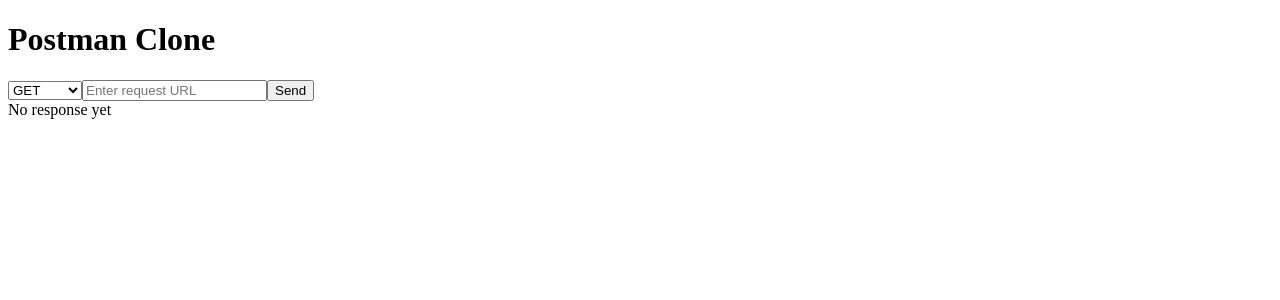
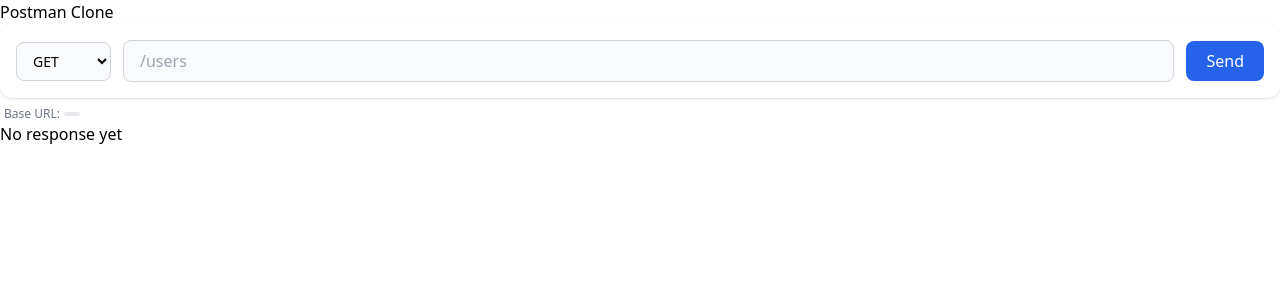
Before and after one commit to NicoleSoltsov/Postman-Clone, a Nuxt app: page / in a window 1280 px wide. Shown: the top 300 px of the page. Built offline with nearby package versions, Linux system fonts and the light colour scheme.

Commit message:
im so lost no clue what im doin

```diff
--- a/components/RequestBar.vue
+++ b/components/RequestBar.vue
@@ -1,68 +1,82 @@
-<!-- components/RequestBar.vue -->
 <template>
-  <div>
-    <select v-model="method">
+  <div class="space-y-2">
+    <div
+      class="flex gap-3 items-center bg-white dark:bg-gray-900 p-4 rounded-xl shadow"
+    >
+      <select
+        v-model="method"
+        class="px-3 py-2 rounded-lg border border-gray-300 dark:border-gray-700 bg-gray-50 dark:bg-gray-800 text-sm"
+      >
         <option v-for="method in methods" :key="method" :value="method">
           {{ method }}
         </option>
       </select>
 
       <input
-      v-model="url"
+        v-model="endpoint"
         type="text"
-      placeholder="Enter request URL"
-      class="url-input"
+        placeholder="/users"
+        class="flex-1 px-4 py-2 rounded-lg border border-gray-300 dark:border-gray-700 bg-gray-50 dark:bg-gray-800 focus:outline-none focus:ring-2 focus:ring-blue-500"
       />
 
-    <button @click="sendRequest" :disabled="loading">
+      <button
+        @click="sendRequest"
+        :disabled="loading"
+        class="px-5 py-2 rounded-lg bg-blue-600 text-white hover:bg-blue-700 disabled:opacity-50 transition"
+      >
         {{ loading ? "Sending..." : "Send" }}
       </button>
+    </div>
+    <p class="text-xs text-gray-500 px-1 flex items-center gap-1">
+      <span>Base URL:</span>
+      <span class="font-mono bg-gray-200 dark:bg-gray-800 px-2 py-0.5 rounded">
+        {{ config.public.backend }}
+      </span>
+    </p>
   </div>
 </template>
 
 <script setup lang="ts">
-const emit = defineEmits(["response"]);
+const config = useRuntimeConfig();
 
-const url = ref("");
-const method = ref("GET");
-const loading = ref(false);
+const emit = defineEmits<{
+  (e: "response", payload: ApiResponse): void;
+}>();
 
-const methods = ["GET", "POST", "PUT", "DELETE", "PATCH"];
+const endpoint = ref<string>("");
+const method = ref<string>("GET");
+const loading = ref<boolean>(false);
 
-const sendRequest = async () => {
-  if (!url.value) return;
+const methods: string[] = ["GET", "POST", "PUT", "DELETE", "PATCH"];
+
+const sendRequest = async (): Promise<void> => {
+  if (!endpoint.value) return;
 
   loading.value = true;
 
-  try {
-    const res = await fetch(url.value, {
-      method: method.value,
+  const start = performance.now();
+
+  const { data, error } = await tryRequestEndpoint<any>(
+    endpoint.value,
+    method.value,
+  );
+
+  const duration = Math.round(performance.now() - start);
+
+  if (error) {
+    emit("response", {
+      status: "ERROR",
+      statusText: error.message || "Request failed",
+      data: null,
     });
-
-    const contentType = res.headers.get("content-type");
-
-    let data;
-    if (contentType && contentType.includes("application/json")) {
-      data = await res.json();
   } else {
-      data = await res.text();
+    emit("response", {
+      status: 200, // your wrapper doesn't expose status → default OK
+      statusText: `OK (${duration} ms)`,
+      data,
+    });
   }
 
-    emit("response", {
-      status: res.status,
-      statusText: res.statusText,
-      data,
-    });
-  } catch (err) {
-    emit("response", {
-      status: "ERROR",
-      statusText: err.message,
-      data: null,
-    });
-  } finally {
   loading.value = false;
-  }
 };
 </script>
-
-<style scoped></style>
--- a/nuxt.config.ts
+++ b/nuxt.config.ts
@@ -1,5 +1,11 @@
 // https://nuxt.com/docs/api/configuration/nuxt-config
 export default defineNuxtConfig({
   compatibilityDate: '2025-07-15',
-  devtools: { enabled: true }
+  devtools: { enabled: true },
+  modules: ['@nuxtjs/tailwindcss'],
+  runtimeConfig: {
+    public: {
+      backend: ""
+    }
+  }
 })
--- a/package.json
+++ b/package.json
@@ -10,6 +10,7 @@
     "postinstall": "nuxt prepare"
   },
   "dependencies": {
+    "@nuxtjs/tailwindcss": "^6.14.0",
     "nuxt": "^4.4.2",
     "vue": "^3.5.31",
     "vue-router": "^5.0.4"
--- /dev/null
+++ b/utils/fetch.ts
@@ -0,0 +1,98 @@
+interface Success<T> {
+  data: T;
+  error?: never;
+}
+interface Failure<E> {
+  data?: never;
+  error: E;
+}
+
+export type Result<T, E = Error> = Success<T> | Failure<E>;
+/** Implements try/catch for a given promise.
+ *
+ * If the promise resolves, returns an object with a `data` property. If the promise rejects, returns an object with an `error` property.
+ * @template E - the type of error to return. Defaults to `Error`.
+ * @param promise - the promise to implement try/catch for.
+ * @example
+ * const { data, error } = await tryCatch(getData());
+ * if (error) return; // handle the error
+ * doSomething(data); // data can now be used
+ */
+async function tryCatch<T, E = Error>(promise: Promise<T>): Promise<Result<T, E>> {
+  try {
+    const data = await promise;
+    return { data };
+  } catch (error) {
+    return { error: error as E };
+  }
+}
+
+/** Makes a request to the given endpoint with the given method and body.
+ * @param endpoint - the endpoint to request. Should start with `/`.
+ * @param method - the HTTP method to use for the request. Defaults to `"GET"`.
+ * @param body - the body of the request as an object. It will be automaitcally converted to a JSON object.
+ * @param headers - passes optional headers through the request, including Authorization.
+ */
+async function requestEndpoint(endpoint: string, method?: string, headers?: Record<string, string>, body?: object): Promise<void>;
+/** Makes a request to the given endpoint with the given method and body.
+ * @template T - the type of the request's response
+ * @param endpoint - the endpoint to request. Should start with `/`.
+ * @param method - the HTTP method to use for the request. Defaults to `"GET"`.
+ * @param headers - passes optional headers through the request, including Authorization.
+ * @param body - the body of the request as an object. It will be automaitcally converted to a JSON object.
+ * @returns the JSON response from the request.
+ */
+async function requestEndpoint<T>(endpoint: string, method?: string, headers?: Record<string, string>, body?: object): Promise<T>;
+async function requestEndpoint<T>(endpoint: string, method?: string, headers: Record<string, string> = {}, body?: any): Promise<T | void> {
+  const config = useRuntimeConfig();
+  const baseUrl = config.public.backend;
+
+  const options: RequestInit = {
+    credentials: "include"
+  };
+
+  if (method) {
+    options.method = method;
+
+    const isFormData = body instanceof FormData;
+
+    options.headers = {
+      ...headers,
+      ...(isFormData ? {} : { "Content-Type": "application/json" })
+    };
+
+    options.body = body
+      ? isFormData
+        ? body // ✅ send FormData raw
+        : JSON.stringify(body)
+      : undefined;
+  }
+
+  const res = await fetch(baseUrl + endpoint, options);
+  if (!res.ok) throw new Error(res.statusText);
+
+  const contentLength = res.headers.get("Content-Length");
+  if (contentLength === "0") return undefined as T;
+
+  return res.json();
+}
+
+/** **Serves as a wrapper for `tryCatch(requestEndpoint())`.**
+ * @param endpoint - the endpoint to request. Should start with `/`.
+ * @param method - the HTTP method to use for the request. Defaults to `"GET"`.
+ * @param headers - passes optional headers through the request, including Authorization.
+ * @param body - the body of the request as an object. It will be automaitcally converted to a JSON object.
+ */
+export async function tryRequestEndpoint(endpoint: string, method?: string, headers?: Record<string, string>, body?: object): Promise<Result<void>>;
+/** **Serves as a wrapper for `tryCatch(requestEndpoint())`.**
+ * @template T - the type of the request's response
+ * @param endpoint - the endpoint to request. Should start with `/`.
+ * @param method - the HTTP method to use for the request. Defaults to `"GET"`.
+ * @param headers - passes optional headers through the request, including Authorization.
+ * @param body - the body of the request as an object. It will be automaitcally converted to a JSON object.
+ * @returns the JSON response from the request.
+ */
+export async function tryRequestEndpoint<T, K = Error>(endpoint: string, method?: string, headers?: Record<string, string>, body?: object): Promise<Result<T, K>>;
+export async function tryRequestEndpoint<T, K = Error>(endpoint: string, method?: string, headers: Record<string, string> = {}, body?: object): Promise<Result<T | void, K>> {
+  return tryCatch<T | void, K>(requestEndpoint<T>(endpoint, method, headers, body));
+}
--- /dev/null
+++ b/utils/types.ts
@@ -0,0 +1,5 @@
+export interface ApiResponse {
+  status: number | 'ERROR'
+  statusText: string
+  data: unknown
+}
```
Also changed, not shown: 1 other file (tests, documents, lock files or other folders). Lines whose indentation alone changed are shown as unchanged.
